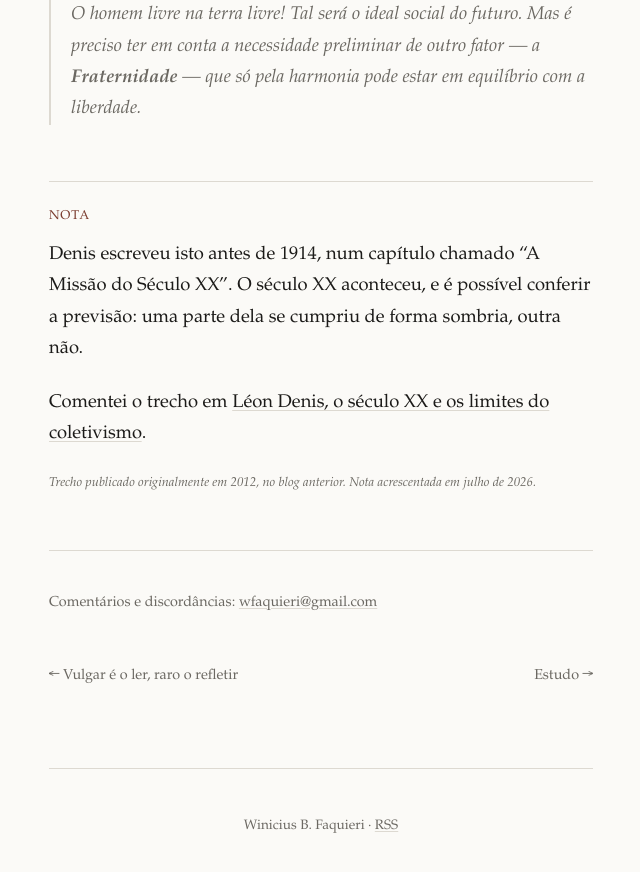
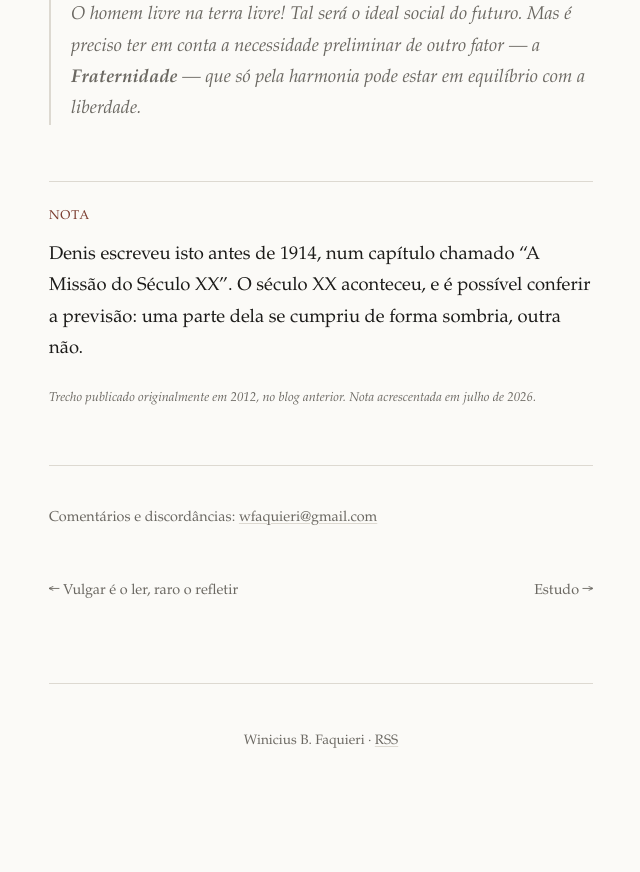
Before and after one commit to wfaquieri/singelas-referencias, a Jekyll site: the page built from _posts/2012-06-07-o-problema-politico.md, in a window 1280 px wide and 900 px high, scrolled down 1298 px. Shown: the top 872 px of the window, without its empty margins (319-959 px from the left). Built offline with Jekyll 4.4.1, drawn with Linux system fonts in a browser that asks for light colours; after the commit the page ends 2113 px from its top, so only the background shows below that.

Commit message:
Despublica a analise do Denis para revisao
Move o post de 2026-07-19 para _drafts. Remove tambem o link de
entrada no trecho de 2012, que apontaria para um 404 enquanto o
texto estiver fora do ar.

Co-Authored-By: Claude Opus 4.8 (1M context) <noreply@anthropic.com>

```diff
--- a/_posts/2012-06-07-o-problema-politico.md
+++ b/_posts/2012-06-07-o-problema-politico.md
@@ -24,8 +24,6 @@ description: "Trecho de O Grande Enigma, de Léon Denis, sobre o problema polít
 
 Denis escreveu isto antes de 1914, num capítulo chamado "A Missão do Século XX". O século XX aconteceu, e é possível conferir a previsão: uma parte dela se cumpriu de forma sombria, outra não.
 
-Comentei o trecho em <a href="{{ '/2026/07/leon-denis-o-seculo-xx-e-os-limites-do-coletivismo/' | relative_url }}">Léon Denis, o século XX e os limites do coletivismo</a>.
-
 <p class="datacao">Trecho publicado originalmente em 2012, no blog anterior. Nota acrescentada em julho de 2026.</p>
 
 </div>
```
Also changed, not shown: _drafts/leon-denis-o-seculo-xx-e-os-limites-do-coletivismo.md (renamed from _posts/2026-07-19-leon-denis-o-seculo-xx-e-os-limites-do-coletivismo.md).
